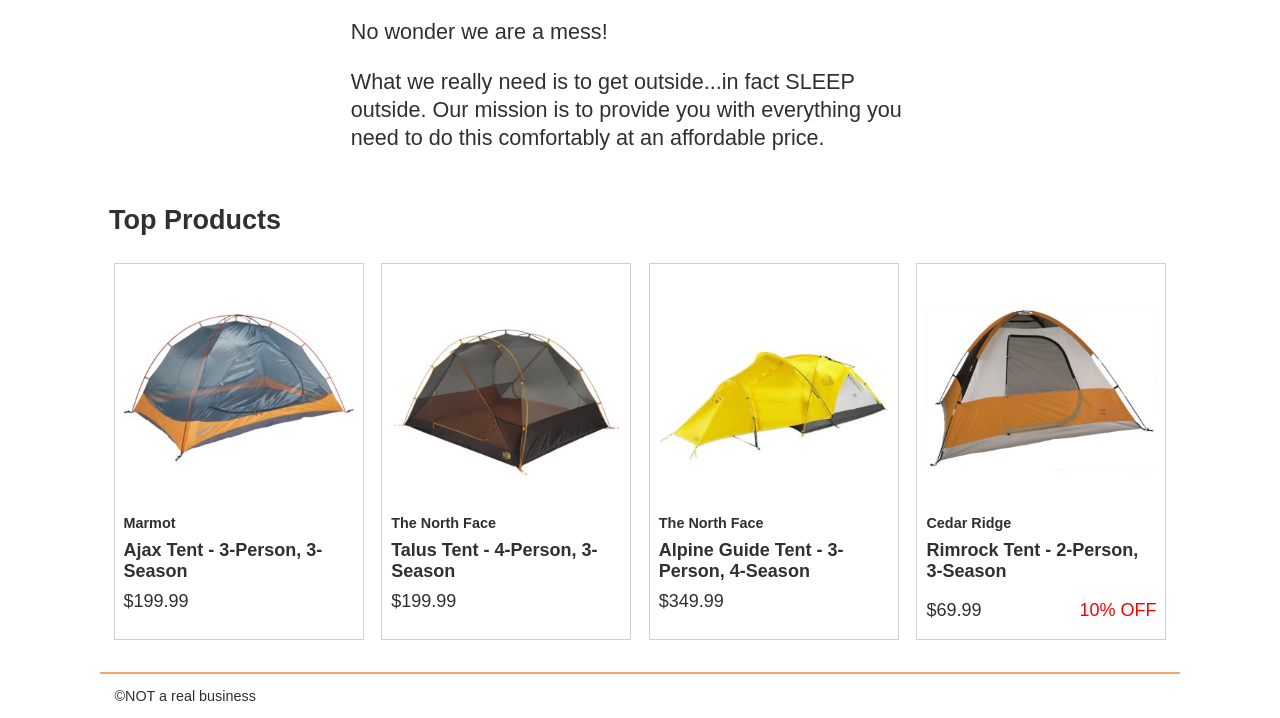
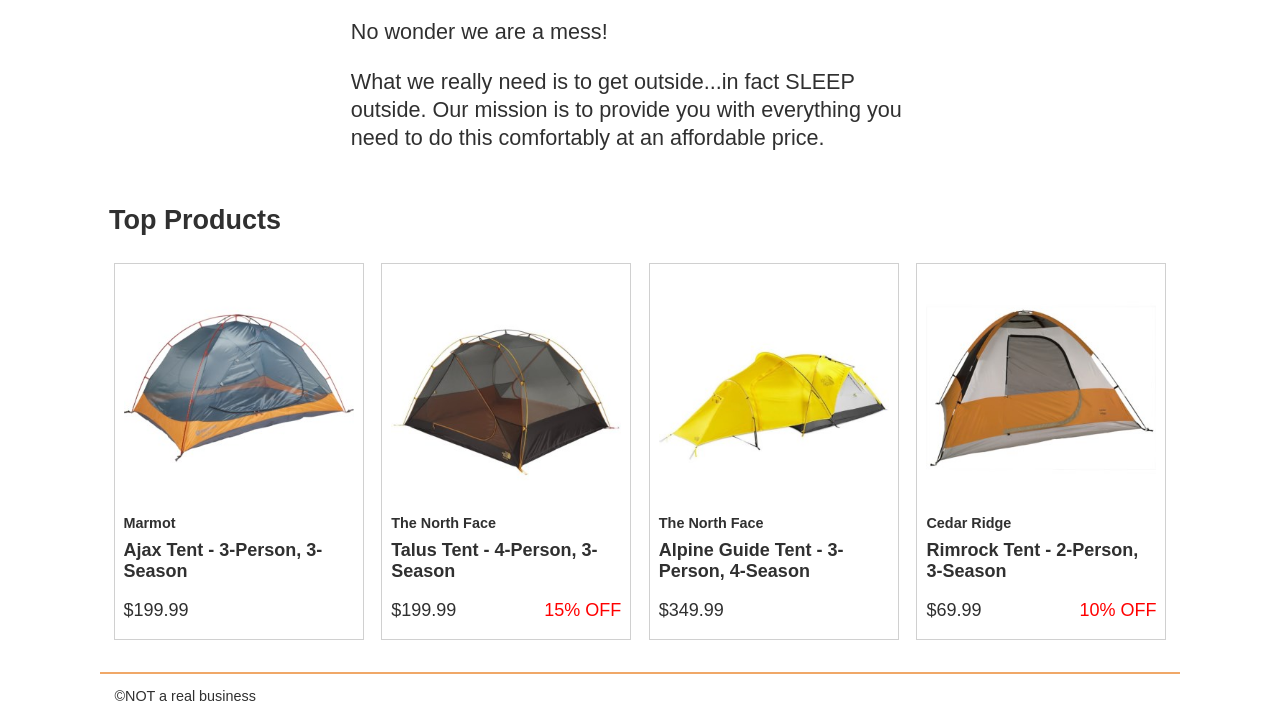
Before and after one commit to Tanner221/SleepOutside, a website built with Vite: page src/index.html in a window 1280 px wide. Shown: the part 529-1247 px from the top of the page. Built offline with nearby package versions, Linux system fonts and the light colour scheme.

Commit message:
renamed price div and replicated to other products

```diff
--- a/src/css/style.css
+++ b/src/css/style.css
@@ -146,9 +146,10 @@
   margin: 0.5em 0;
 }
 
-.product-card__indicator {
+.product-card__price-container {
   display: flex;
   justify-content: space-between;
+  align-self: flex-start;
 }
 
 .product-card__discount {
--- a/src/index.html
+++ b/src/index.html
@@ -61,7 +61,10 @@
             />
             <h3 class="card__brand">Marmot</h3>
             <h2 class="card__name">Ajax Tent - 3-Person, 3-Season</h2>
-            <p class="product-card__price">$199.99</p></a>
+            <div class="product-card__price-container">
+              <p class="product-card__price">$199.99</p>
+            </div>
+            </a>
           </li>
           <li class="product-card">
             <a href="product_pages/product-details.html?id=985RF&category=tents">
@@ -71,7 +74,12 @@
             />
             <h3 class="card__brand">The North Face</h3>
             <h2 class="card__name">Talus Tent - 4-Person, 3-Season</h2>
-            <p class="product-card__price">$199.99</p></a>
+            </a>
+            <div class="product-card__price-container">
+              <p class="product-card__price">$199.99</p>
+              <p class="product-card__discount">15% OFF</p>
+            </div>
+            </a>
             </li>
           </li>
           <li class="product-card">
@@ -84,7 +92,10 @@
             <h2 class="card__name">
               Alpine Guide Tent - 3-Person, 4-Season
             </h2>
-            <p class="product-card__price">$349.99</p></a>
+            <div class="product-card__price-container">
+              <p class="product-card__price">$349.99</p>
+            </div>
+            </a>
           </li>
           <li class="product-card">
             <a href="product_pages/product-details.html?id=344YJ&category=tents">
@@ -96,7 +107,7 @@
             <h2 class="card__name">
               Rimrock Tent - 2-Person, 3-Season
             </h2>
-            <div class="product-card__indicator">
+            <div class="product-card__price-container">
               <p class="product-card__price">$69.99</p>
               <p class="product-card__discount">10% OFF</p>
             </div>
```
